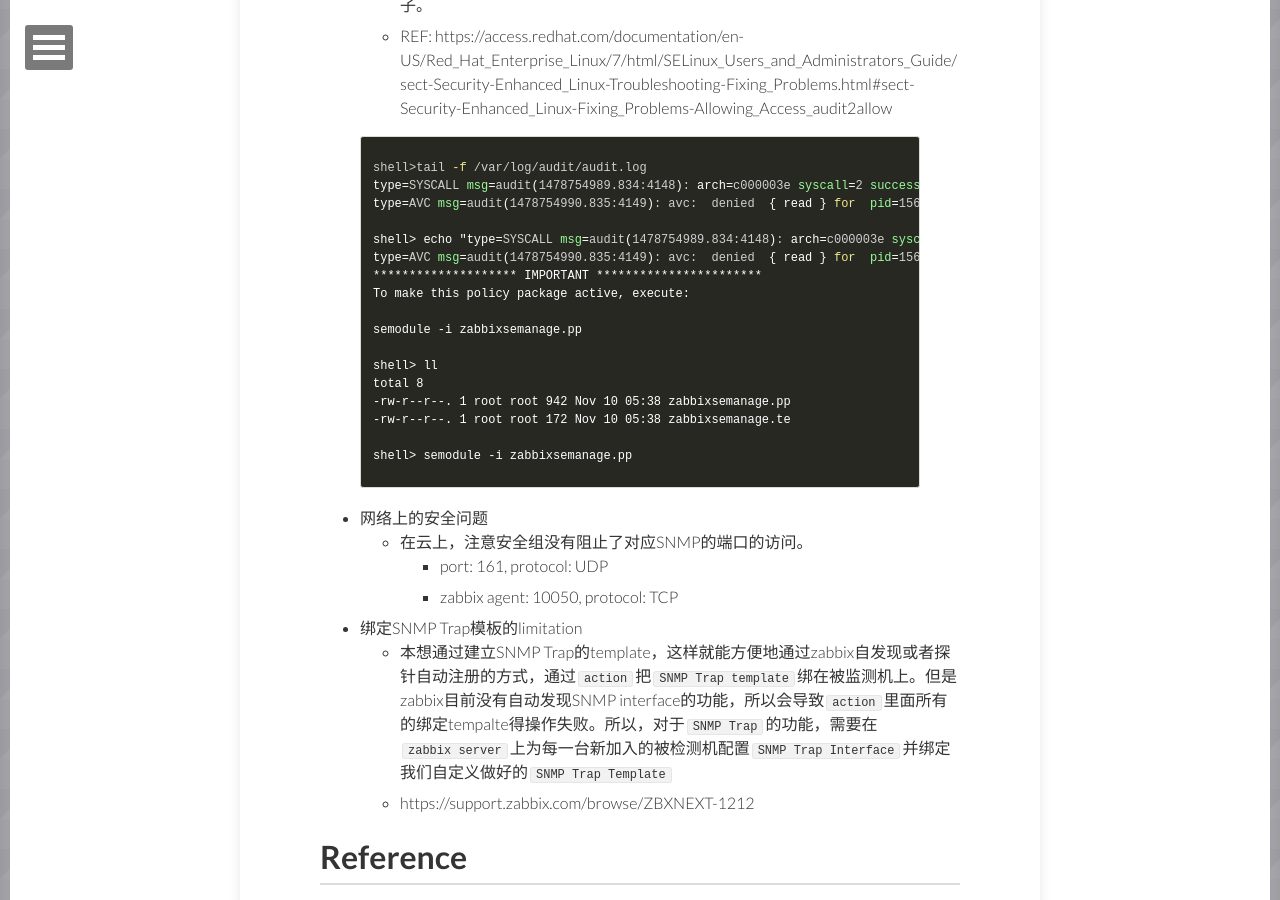
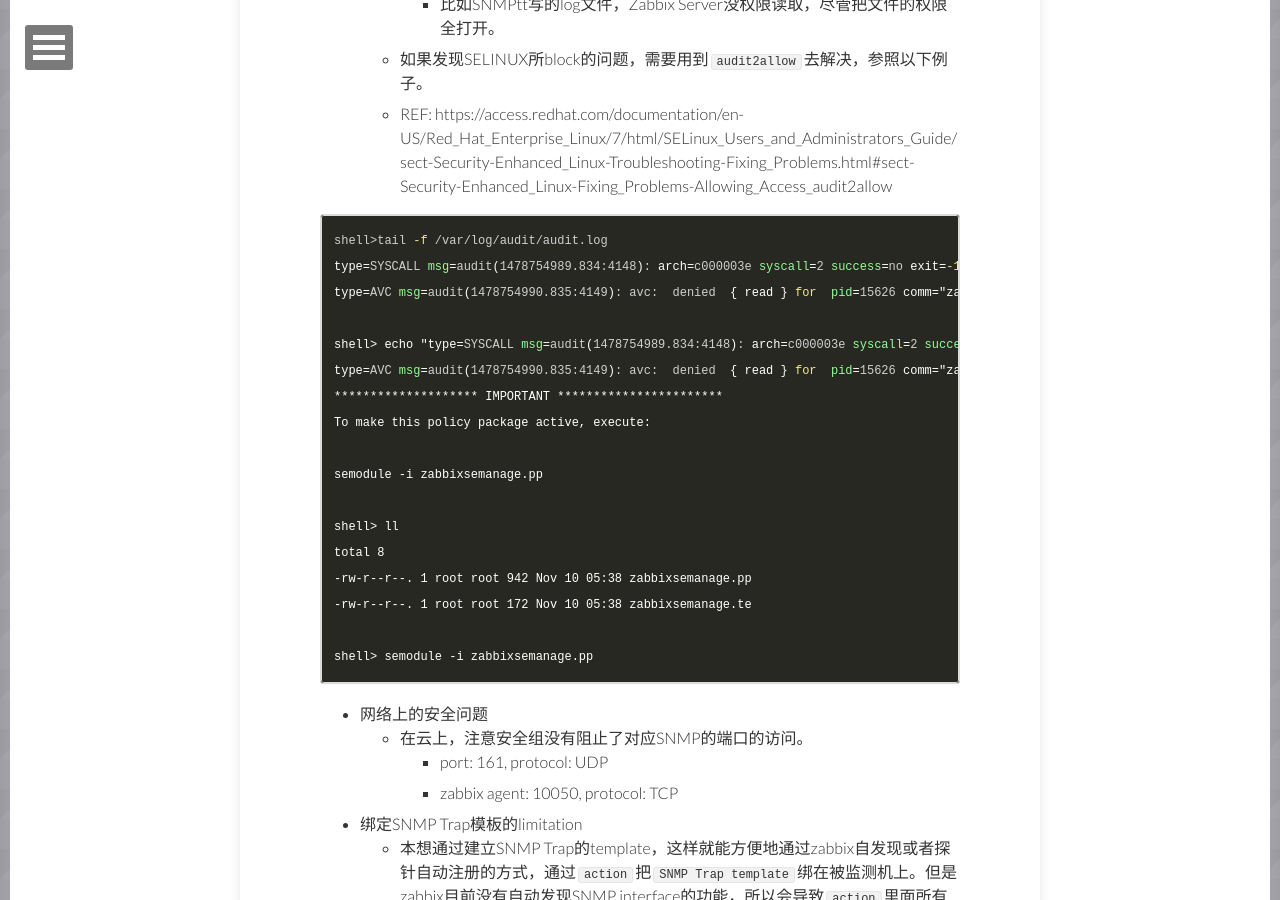
Before and after one commit to KasperDeng/kasperdeng.github.io, a Jekyll site: the page built from _posts/2016-11-12-zabbix-snmp-trap.md, in a window 1280 px wide and 900 px high, scrolled down 3441 px. Built offline with Jekyll 4.4.1, drawn with Linux system fonts in a browser that asks for light colours; nearby versions of some CDN libraries; comment, search, counter and statistics services are not loaded.

Commit message:
use the convenient backtick style syntax highlighter

````diff
--- a/_config.yml
+++ b/_config.yml
@@ -37,8 +37,8 @@
 # http://en.wikipedia.org/wiki/List_of_tz_database_time_zones
 timezone:    America/New_York
 future:      true
-highlighter: pygments
-#highlighter: rouge
+#highlighter: pygments
+highlighter: rouge
 markdown:    kramdown
 gems:
   - jekyll-sitemap
@@ -57,7 +57,7 @@
   extensions: []
 
 redcarpet: # REF: https://george-hawkins.github.io/basic-gfm-jekyll/redcarpet-extensions.html
-  extensions: ["no_fenced_code_blocks"]
+  extensions: []
 
 kramdown:
   auto_ids: true
--- a/_posts/2016-11-12-zabbix-snmp-trap.md
+++ b/_posts/2016-11-12-zabbix-snmp-trap.md
@@ -29,7 +29,7 @@
 * 安装：依赖包
    - 这里以RedHat 7/CentOS 7为例子，记录需要用到的工具以及相关的依赖包（以下有链接的一般表示在系统默认的软件包管理器里面缺失的，需要搜索下载安装）
 
-{% highlight bash %}
+```shell
 net-snmp.x86_64 (for snmptrapd)
 
 [snmptt](http://rpm.pbone.net/index.php3/stat/4/idpl/27126799/dir/redhat_el_7/com/snmptt-1.4-0.9.beta2.el7.noarch.rpm.html)
@@ -42,7 +42,7 @@
         \--- perl-Digest-SHA1.x86_64
 
 net-snmp-utils.x86_64 (for snmptrap)
-{% endhighlight %}
+```
 
 # 配置snmptrapd #
 * `/etc/snmp/snmptrapd`
@@ -96,7 +96,7 @@
   - 如果发现SELINUX所block的问题，需要用到`audit2allow`去解决，参照以下例子。
   - REF: https://access.redhat.com/documentation/en-US/Red_Hat_Enterprise_Linux/7/html/SELinux_Users_and_Administrators_Guide/sect-Security-Enhanced_Linux-Troubleshooting-Fixing_Problems.html#sect-Security-Enhanced_Linux-Fixing_Problems-Allowing_Access_audit2allow
 
-{% highlight bash %}
+```shell
 shell>tail -f /var/log/audit/audit.log
 type=SYSCALL msg=audit(1478754989.834:4148): arch=c000003e syscall=2 success=no exit=-13 a0=25de540 a1=0 a2=7ffe07dedda0 a3=0 items=0 ppid=15596 pid=15626 auid=4294967295 uid=995 gid=992 euid=995 suid=995 fsuid=995 egid=992 sgid=992 fsgid=992 tty=(none) ses=4294967295 comm="zabbix_server" exe="/usr/sbin/zabbix_server_mysql" subj=system_u:system_r:zabbix_t:s0 key=(null)
 type=AVC msg=audit(1478754990.835:4149): avc:  denied  { read } for  pid=15626 comm="zabbix_server" name="snmptt.log" dev="xvda1" ino=75528756 scontext=system_u:system_r:zabbix_t:s0 tcontext=system_u:object_r:snmpd_log_t:s0 tclass=file"
@@ -114,7 +114,7 @@
 -rw-r--r--. 1 root root 172 Nov 10 05:38 zabbixsemanage.te
 
 shell> semodule -i zabbixsemanage.pp
-{% endhighlight %}
+```
 
 * 网络上的安全问题
   - 在云上，注意安全组没有阻止了对应SNMP的端口的访问。
````
